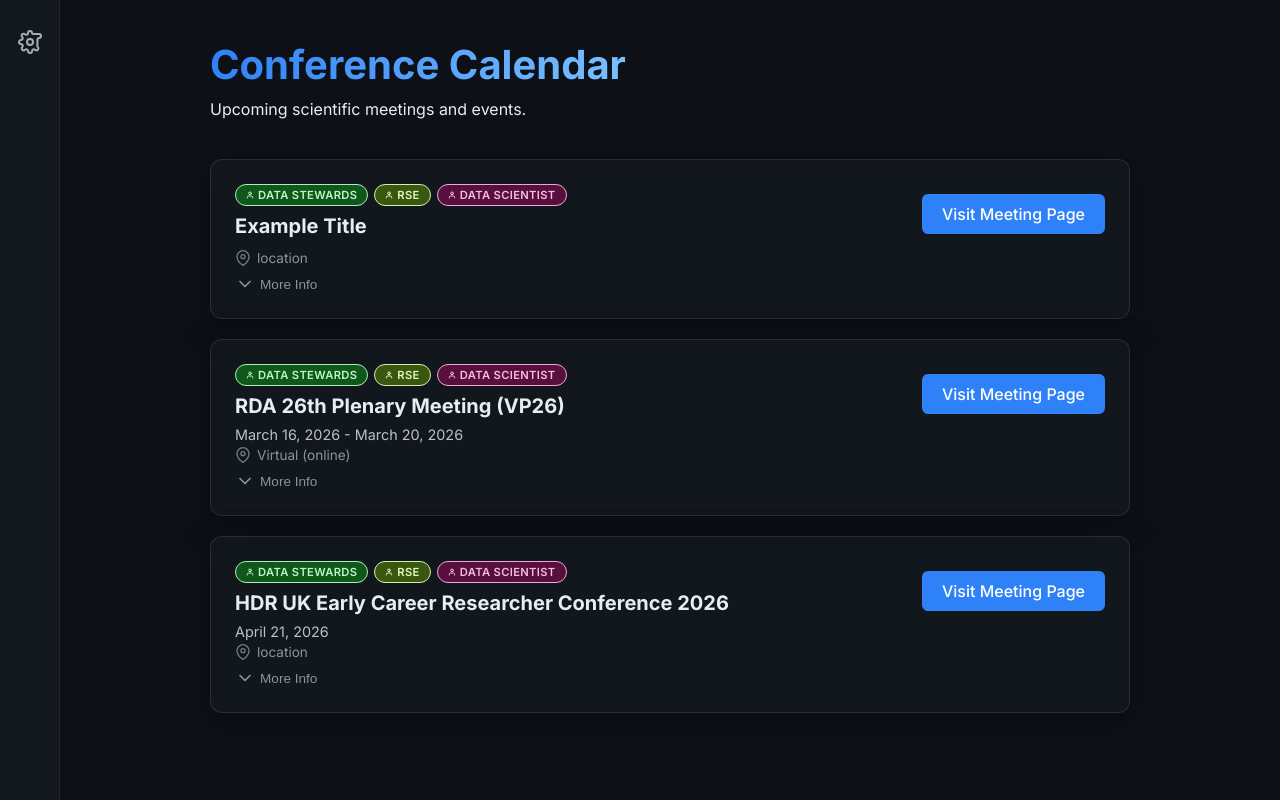
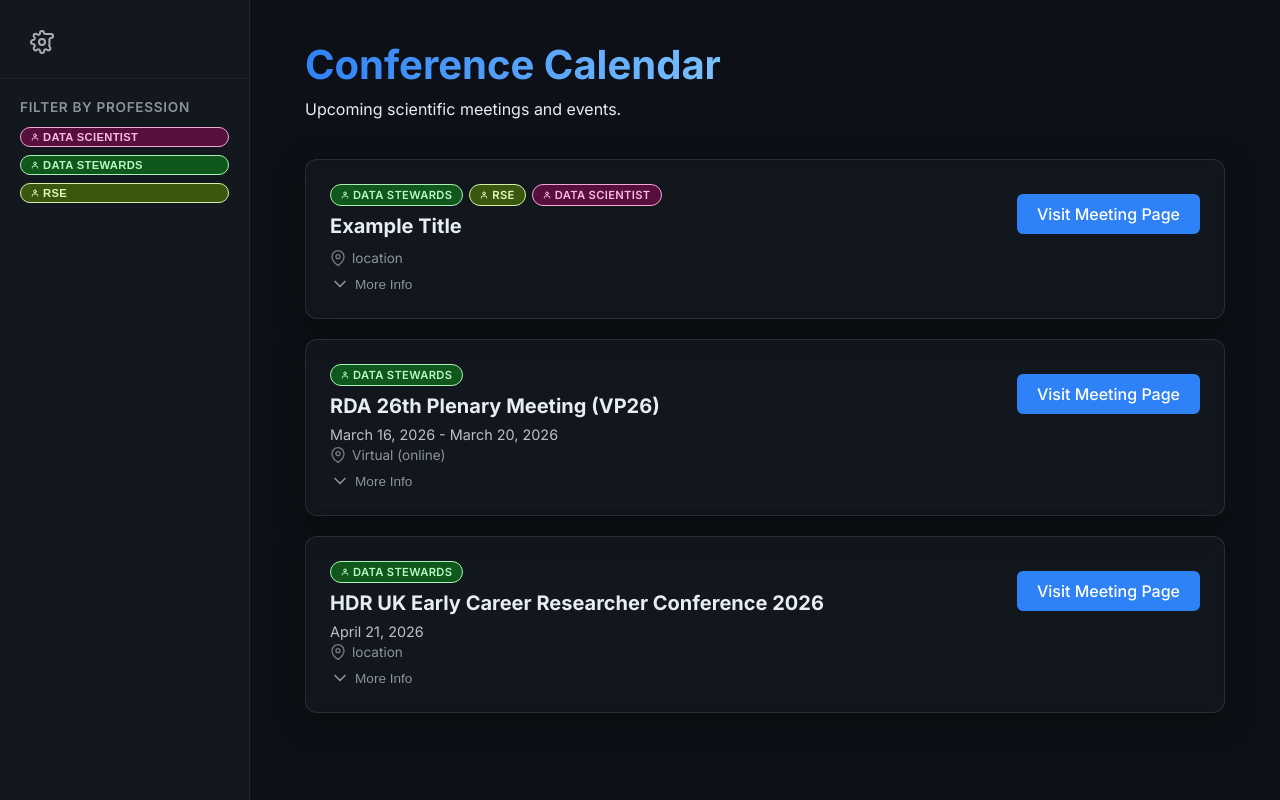
Before and after one commit to nicholas-owen/rdm-calendar, a website: page index.html in a window 1280 px wide. Drawn offline with Linux system fonts and the light colour scheme.

Commit message:
added filtering by profession

```diff
--- a/index.html
+++ b/index.html
@@ -1,5 +1,6 @@
 <!DOCTYPE html>
 <html lang="en">
+
 <head>
     <meta charset="UTF-8">
     <meta name="viewport" content="width=device-width, initial-scale=1.0">
@@ -9,13 +10,38 @@
     <link href="https://fonts.googleapis.com/css2?family=Inter:wght@400;500;600;700&display=swap" rel="stylesheet">
     <link rel="stylesheet" href="style.css">
 </head>
+
 <body class="theme-modern">
     <div class="app-container">
         <!-- Sidebar -->
         <aside class="sidebar">
             <div class="sidebar-icon" id="settings-trigger" title="Settings">
-                <svg xmlns="http://www.w3.org/2000/svg" width="24" height="24" viewBox="0 0 24 24" fill="none" stroke="currentColor" stroke-width="2" stroke-linecap="round" stroke-linejoin="round"><circle cx="12" cy="12" r="3"></circle><path d="M19.4 15a1.65 1.65 0 0 0 .33 1.82l.06.06a2 2 0 0 1 0 2.83 2 2 0 0 1-2.83 0l-.06-.06a1.65 1.65 0 0 0-1.82-.33 1.65 1.65 0 0 0-1 1.51V21a2 2 0 0 1-2 2 2 2 0 0 1-2-2v-.09A1.65 1.65 0 0 0 9 19.4a1.65 1.65 0 0 0-1.82.33l-.06.06a2 2 0 0 1-2.83 0 2 2 0 0 1 0-2.83l.06-.06a1.65 1.65 0 0 0 .33-1.82 1.65 1.65 0 0 0-1.51-1H3a2 2 0 0 1-2-2 2 2 0 0 1 2-2h.09A1.65 1.65 0 0 0 4.6 9a1.65 1.65 0 0 0-.33-1.82l-.06-.06a2 2 0 0 1 0-2.83 2 2 0 0 1 2.83 0l.06.06a1.65 1.65 0 0 0 1.82.33H9a1.65 1.65 0 0 0 1-1.51V3a2 2 0 0 1 2-2 2 2 0 0 1 2 2v.09a1.65 1.65 0 0 0 1.51 1H21a2 2 0 0 1 2 2 2 2 0 0 1-2 2h-.09a1.65 1.65 0 0 0-1.51 1z"></path></svg>
+                <svg xmlns="http://www.w3.org/2000/svg" width="24" height="24" viewBox="0 0 24 24" fill="none"
+                    stroke="currentColor" stroke-width="2" stroke-linecap="round" stroke-linejoin="round">
+                    <circle cx="12" cy="12" r="3"></circle>
+                    <path
+                        d="M19.4 15a1.65 1.65 0 0 0 .33 1.82l.06.06a2 2 0 0 1 0 2.83 2 2 0 0 1-2.83 0l-.06-.06a1.65 1.65 0 0 0-1.82-.33 1.65 1.65 0 0 0-1 1.51V21a2 2 0 0 1-2 2 2 2 0 0 1-2-2v-.09A1.65 1.65 0 0 0 9 19.4a1.65 1.65 0 0 0-1.82.33l-.06.06a2 2 0 0 1-2.83 0 2 2 0 0 1 0-2.83l.06-.06a1.65 1.65 0 0 0 .33-1.82 1.65 1.65 0 0 0-1.51-1H3a2 2 0 0 1-2-2 2 2 0 0 1 2-2h.09A1.65 1.65 0 0 0 4.6 9a1.65 1.65 0 0 0-.33-1.82l-.06-.06a2 2 0 0 1 0-2.83 2 2 0 0 1 2.83 0l.06.06a1.65 1.65 0 0 0 1.82.33H9a1.65 1.65 0 0 0 1-1.51V3a2 2 0 0 1 2-2 2 2 0 0 1 2 2v.09a1.65 1.65 0 0 0 1.51 1H21a2 2 0 0 1 2 2 2 2 0 0 1-2 2h-.09a1.65 1.65 0 0 0-1.51 1z">
+                    </path>
+                </svg>
             </div>
+
+    <div class="filters-section">
+        <h3>Filter by Profession</h3>
+        <div class="profession-filters">
+            <button class="profession-tag filter-btn active" data-profession="Data Scientist" style="--tag-hue: 322deg">
+            <svg xmlns="http://www.w3.org/2000/svg" width="8" height="8" viewBox="0 0 24 24" fill="none" stroke="currentColor" stroke-width="3" stroke-linecap="round" stroke-linejoin="round"><path d="M20 21v-2a4 4 0 0 0-4-4H8a4 4 0 0 0-4 4v2"></path><circle cx="12" cy="7" r="4"></circle></svg>
+            Data Scientist
+        </button>
+<button class="profession-tag filter-btn active" data-profession="Data Stewards" style="--tag-hue: 129deg">
+            <svg xmlns="http://www.w3.org/2000/svg" width="8" height="8" viewBox="0 0 24 24" fill="none" stroke="currentColor" stroke-width="3" stroke-linecap="round" stroke-linejoin="round"><path d="M20 21v-2a4 4 0 0 0-4-4H8a4 4 0 0 0-4 4v2"></path><circle cx="12" cy="7" r="4"></circle></svg>
+            Data Stewards
+        </button>
+<button class="profession-tag filter-btn active" data-profession="RSE" style="--tag-hue: 84deg">
+            <svg xmlns="http://www.w3.org/2000/svg" width="8" height="8" viewBox="0 0 24 24" fill="none" stroke="currentColor" stroke-width="3" stroke-linecap="round" stroke-linejoin="round"><path d="M20 21v-2a4 4 0 0 0-4-4H8a4 4 0 0 0-4 4v2"></path><circle cx="12" cy="7" r="4"></circle></svg>
+            RSE
+        </button>
+        </div>
+    </div>
         </aside>
 
         <!-- Main Content -->
@@ -27,7 +53,7 @@
 
             <div class="conference-list">
 
-        <div class="conference-card">
+        <div class="conference-card" data-professions="Data Stewards,RSE,Data Scientist">
             <div class="conference-main">
                 <div class="conference-header">
                     <div class="profession-tags"><span class="profession-tag" style="--tag-hue: 129deg">
@@ -67,18 +93,12 @@
         </div>
 
 
-        <div class="conference-card">
+        <div class="conference-card" data-professions="Data Stewards">
             <div class="conference-main">
                 <div class="conference-header">
                     <div class="profession-tags"><span class="profession-tag" style="--tag-hue: 129deg">
                         <svg xmlns="http://www.w3.org/2000/svg" width="8" height="8" viewBox="0 0 24 24" fill="none" stroke="currentColor" stroke-width="3" stroke-linecap="round" stroke-linejoin="round"><path d="M20 21v-2a4 4 0 0 0-4-4H8a4 4 0 0 0-4 4v2"></path><circle cx="12" cy="7" r="4"></circle></svg>
                         Data Stewards
-                    </span><span class="profession-tag" style="--tag-hue: 84deg">
-                        <svg xmlns="http://www.w3.org/2000/svg" width="8" height="8" viewBox="0 0 24 24" fill="none" stroke="currentColor" stroke-width="3" stroke-linecap="round" stroke-linejoin="round"><path d="M20 21v-2a4 4 0 0 0-4-4H8a4 4 0 0 0-4 4v2"></path><circle cx="12" cy="7" r="4"></circle></svg>
-                        RSE
-                    </span><span class="profession-tag" style="--tag-hue: 322deg">
-                        <svg xmlns="http://www.w3.org/2000/svg" width="8" height="8" viewBox="0 0 24 24" fill="none" stroke="currentColor" stroke-width="3" stroke-linecap="round" stroke-linejoin="round"><path d="M20 21v-2a4 4 0 0 0-4-4H8a4 4 0 0 0-4 4v2"></path><circle cx="12" cy="7" r="4"></circle></svg>
-                        Data Scientist
                     </span></div>
                     <h3><a href="https://www.rd-alliance.org" target="_blank">RDA 26th Plenary Meeting (VP26)</a></h3>
                     <div class="conference-meta">
@@ -107,18 +127,12 @@
         </div>
 
 
-        <div class="conference-card">
+        <div class="conference-card" data-professions="Data Stewards">
             <div class="conference-main">
                 <div class="conference-header">
                     <div class="profession-tags"><span class="profession-tag" style="--tag-hue: 129deg">
                         <svg xmlns="http://www.w3.org/2000/svg" width="8" height="8" viewBox="0 0 24 24" fill="none" stroke="currentColor" stroke-width="3" stroke-linecap="round" stroke-linejoin="round"><path d="M20 21v-2a4 4 0 0 0-4-4H8a4 4 0 0 0-4 4v2"></path><circle cx="12" cy="7" r="4"></circle></svg>
                         Data Stewards
-                    </span><span class="profession-tag" style="--tag-hue: 84deg">
-                        <svg xmlns="http://www.w3.org/2000/svg" width="8" height="8" viewBox="0 0 24 24" fill="none" stroke="currentColor" stroke-width="3" stroke-linecap="round" stroke-linejoin="round"><path d="M20 21v-2a4 4 0 0 0-4-4H8a4 4 0 0 0-4 4v2"></path><circle cx="12" cy="7" r="4"></circle></svg>
-                        RSE
-                    </span><span class="profession-tag" style="--tag-hue: 322deg">
-                        <svg xmlns="http://www.w3.org/2000/svg" width="8" height="8" viewBox="0 0 24 24" fill="none" stroke="currentColor" stroke-width="3" stroke-linecap="round" stroke-linejoin="round"><path d="M20 21v-2a4 4 0 0 0-4-4H8a4 4 0 0 0-4 4v2"></path><circle cx="12" cy="7" r="4"></circle></svg>
-                        Data Scientist
                     </span></div>
                     <h3><a href="https://www.site.org" target="_blank">HDR UK Early Career Researcher Conference 2026</a></h3>
                     <div class="conference-meta">
@@ -168,4 +182,5 @@
 
     <script src="script.js"></script>
 </body>
+
 </html>
--- a/script.js
+++ b/script.js
@@ -4,6 +4,72 @@
     const closeSettings = document.getElementById('close-settings');
     const themeBtns = document.querySelectorAll('.theme-btn');
     const body = document.body;
+
+    // Filter Logic
+    const filterBtns = document.querySelectorAll('.filter-btn');
+    const conferenceCards = document.querySelectorAll('.conference-card');
+    let activeFilters = new Set();
+
+    // Initialize active filters
+    filterBtns.forEach(btn => {
+        const profession = btn.getAttribute('data-profession');
+        if (btn.classList.contains('active')) {
+            activeFilters.add(profession);
+        }
+    });
+
+    filterBtns.forEach(btn => {
+        btn.addEventListener('click', () => {
+            const profession = btn.getAttribute('data-profession');
+
+            if (activeFilters.has(profession)) {
+                // Deactivate
+                activeFilters.delete(profession);
+                btn.classList.remove('active');
+            } else {
+                // Activate
+                activeFilters.add(profession);
+                btn.classList.add('active');
+            }
+
+            applyFilters();
+        });
+    });
+
+    function applyFilters() {
+        conferenceCards.forEach(card => {
+            const cardProfessionsStr = card.getAttribute('data-professions') || '';
+            const cardProfessions = cardProfessionsStr.split(',').filter(p => p);
+
+            // Logic: Show if ANY of the card's professions are in the active set
+            // If activeFilters is empty, strictly nothing should show (as per user request: "filtered off... entries removed")
+
+            let isVisible = false;
+
+            if (activeFilters.size > 0) {
+                // Check intersection
+                // If card has NO professions, should it be shown?
+                // Assuming cards usually have professions. If not, they might only show if we have a "No Profession" filter or special logic.
+                // For now, if activeFilters > 0, we only show matches.
+
+                for (const p of cardProfessions) {
+                    if (activeFilters.has(p)) {
+                        isVisible = true;
+                        break;
+                    }
+                }
+            } else {
+                // All filters off -> All entries removed
+                isVisible = false;
+            }
+
+            if (isVisible) {
+                card.style.display = ''; // Reset to default (flex/block)
+            } else {
+                card.style.display = 'none';
+            }
+        });
+    }
 
     // persistence
     const savedTheme = localStorage.getItem('theme') || 'theme-modern';
--- a/style.css
+++ b/style.css
@@ -113,7 +113,66 @@
     opacity: 1;
 }
 
-/* Main Content */
+/* Sidebar Filters */
+.filters-section {
+    padding: 20px;
+    width: 100%;
+    margin-top: 10px;
+    border-top: 1px solid var(--sidebar-border);
+}
+
+.filters-section h3 {
+    font-size: 0.85rem;
+    text-transform: uppercase;
+    letter-spacing: 0.05em;
+    color: var(--muted-color);
+    margin-bottom: 12px;
+    font-weight: 600;
+}
+
+.profession-filters {
+    display: flex;
+    flex-direction: column;
+    gap: 8px;
+    width: 100%;
+}
+
+.sidebar {
+    width: 250px;
+    /* Expanded sidebar for filters */
+    align-items: flex-start;
+    /* Align content to start */
+}
+
+.sidebar-icon {
+    margin-left: 20px;
+    /* Align icon with padding */
+}
+
+/* Filter Buttons */
+.filter-btn {
+    cursor: pointer;
+    background: none;
+    border: 1px solid transparent;
+    transition: all 0.2s;
+    opacity: 0.6;
+    filter: grayscale(100%);
+    width: 100%;
+    justify-content: flex-start;
+}
+
+.filter-btn:hover {
+    opacity: 0.8;
+    background-color: rgba(128, 128, 128, 0.05);
+}
+
+.filter-btn.active {
+    opacity: 1;
+    filter: grayscale(0%);
+    background-color: hsl(var(--tag-hue), var(--tag-sat), var(--tag-light));
+    border-color: hsl(var(--tag-hue), var(--tag-sat), 80%);
+}
+
 .main-content {
     flex: 1;
     overflow-y: auto;
```
Also changed, not shown: build.js (+51 -16 lines), template.html (+11 -1 lines), 1 other file.
